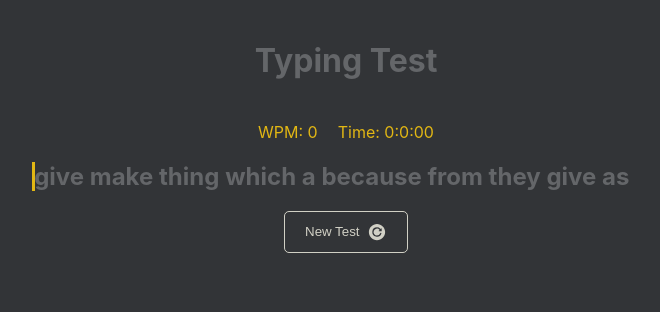
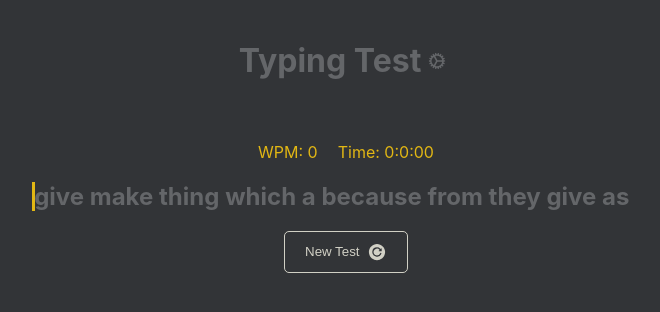
Before and after one commit to Bhanukamax/typing-test-bmax, a React (Vite) app: page / in a window 1280 px wide. Shown: the top 312 px of the page, without its empty margins (294-954 px from the left). Built offline with nearby package versions, Linux system fonts and the light colour scheme.

Commit message:
adding util colors

```diff
--- a/src/App.css
+++ b/src/App.css
@@ -12,6 +12,63 @@
     --default-sub: #ffffff;
     --default-bg: #444444;
     --default-text: #2fffee;
+}
+
+.color-error {
+    color: var(--default-error);
+}
+.color-error-bg {
+    color: var(--default-error-bg);
+}
+.color-main {
+    color: var(--default-main);
+}
+.color-sub {
+    color: var(--default-sub);
+}
+.color-bg {
+    color: var(--default-bg);
+}
+.color-text {
+    color: var(--default-text);
+}
+
+.color-error {
+    color: var(--default-error);
+}
+.color-error-bg {
+    color: var(--default-error-bg);
+}
+.color-main {
+    color: var(--default-main);
+}
+.color-sub {
+    color: var(--default-sub);
+}
+.color-bg {
+    color: var(--default-bg);
+}
+.color-text {
+    color: var(--default-text);
+}
+
+.bg-error {
+    background-color: var(--default-error);
+}
+.bg-error-bg {
+    background-color: var(--default-error-bg);
+}
+.bg-main {
+    background-color: var(--default-main);
+}
+.bg-sub {
+    background-color: var(--default-sub);
+}
+.bg-bg {
+    background-color: var(--default-bg);
+}
+.bg-text {
+    background-color: var(--default-text);
 }
 
 body {
@@ -64,3 +121,24 @@ body {
     color: var(--default-text);
     border-radius: 5px;
 }
+
+.header-line {
+    display: flex;
+    justify-content: space-between;
+    align-items: center;
+    margin-bottom: 20px;
+}
+
+.border-0 {
+    border: 0;
+}
+
+.flex {
+    display: flex;
+    justify-content: space-between;
+    align-items: center;
+}
+
+.bg-none {
+    background: none;
+}
--- a/src/componets/TypingTest.tsx
+++ b/src/componets/TypingTest.tsx
@@ -1,6 +1,6 @@
 import TestDisplay from './TestDisplay';
 import text from '../1000-common.txt';
-import { IoReloadCircle } from 'react-icons/io5';
+import { IoReloadCircle, IoCog } from 'react-icons/io5';
 import { useEffect, useState, useRef } from 'react';
 import { setTheme, Themes } from '../util/theme';
 import { useFocusRefOnBodyClick } from '../hooks';
@@ -160,7 +160,12 @@ export default function TypingTest() {
 
     return (
         <div className="main">
-            <h1>Typing Test</h1>
+            <div className="header-line">
+                <h1>Typing Test</h1>
+                <button className="border-0 flex bg-none color-sub">
+                    <IoCog size="20" />
+                </button>
+            </div>
             <div className="stats color-main">
                 <span>WPM: {wpm}</span>
                 <span>Time: {formatTime(testTime)}</span>
```
